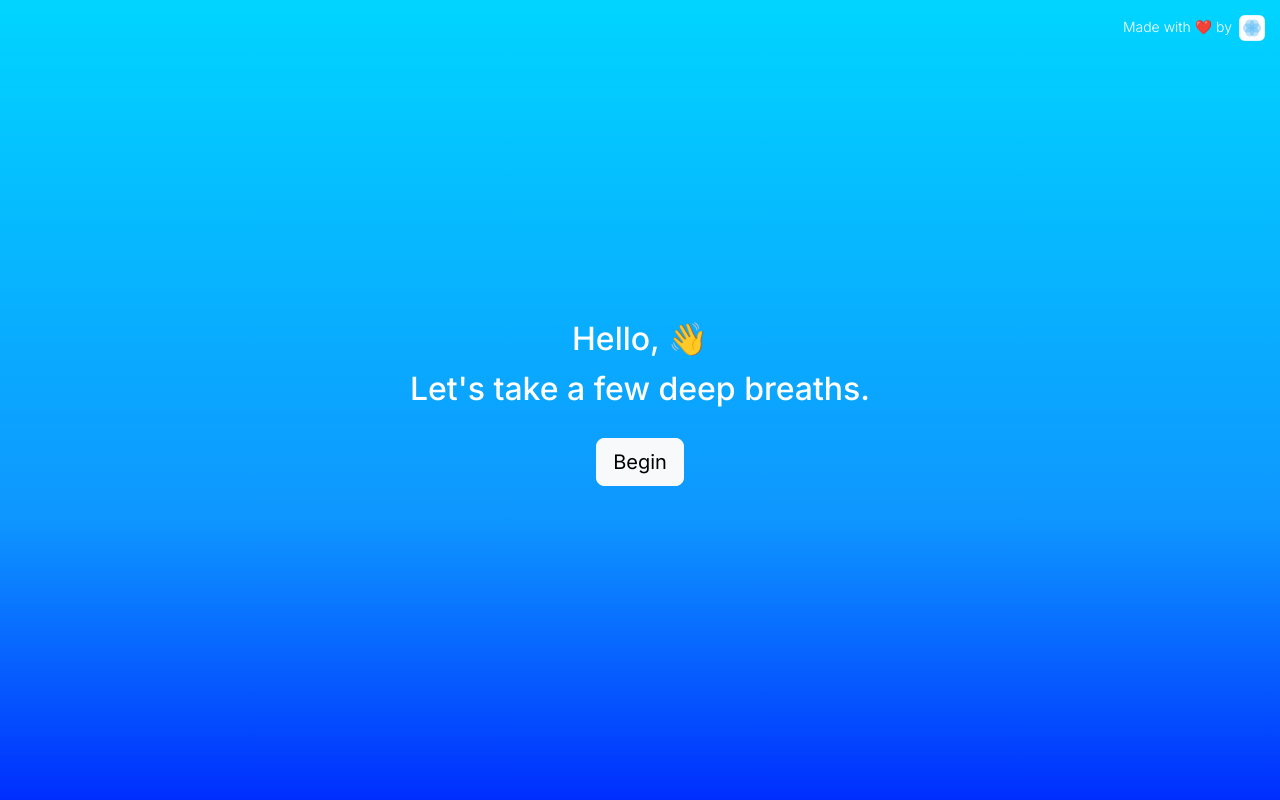
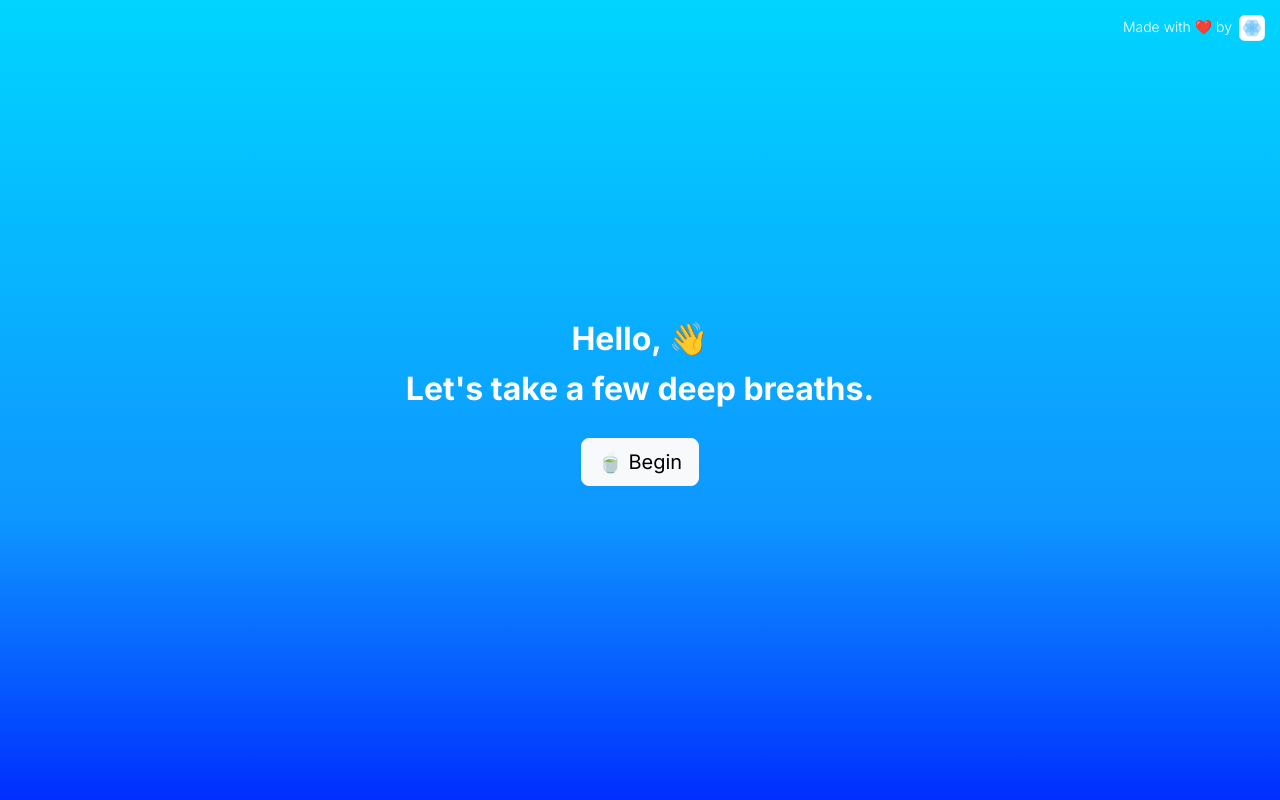
Before and after one commit to soft-boy/breathwithme-io, a Next.js app: page / in a window 1280 px wide. Built offline with nearby package versions, Linux system fonts and the light colour scheme.

Commit message:
add tea emoji

```diff
--- a/pages/index.js
+++ b/pages/index.js
@@ -35,10 +35,10 @@ export default function Home() {
 function Begin({ setStep }) {
   return (
     <>
-      <Text.H1 white>Hello, 👋</Text.H1>
-      <Text.H1 white>Let's take a few deep breaths.</Text.H1>
+      <Text.H1 bold white>Hello, 👋</Text.H1>
+      <Text.H1 bold white>Let's take a few deep breaths.</Text.H1>
       <br />
-      <Button onClick={() => setStep(1)} variant="light" size="lg">Begin</Button>
+      <Button onClick={() => setStep(1)} variant="light" size="lg">🍵 Begin</Button>
     </>
   )
 }
```
